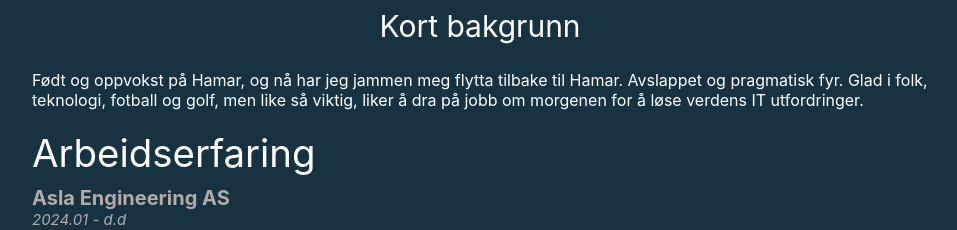
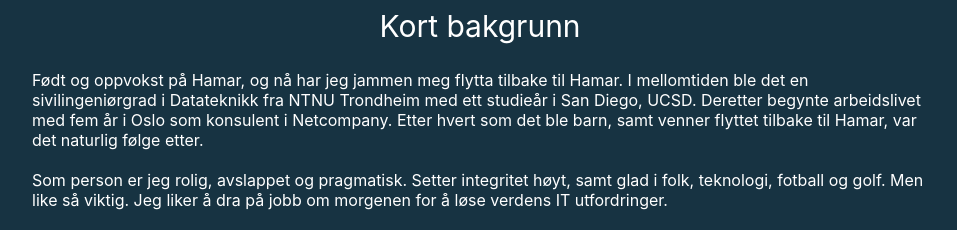
Before and after one commit to petterasla/asla, a React (Create React App) app in the folder asla-app/: page /background in a window 1280 px wide. Shown: the part 493-723 px from the top of the page, without its empty margins (160-1117 px from the left). Built offline with nearby package versions, Linux system fonts and the light colour scheme.

Commit message:
update background with more relevant story

```diff
--- a/asla-app/src/pages/Background/Background.tsx
+++ b/asla-app/src/pages/Background/Background.tsx
@@ -12,9 +12,14 @@ const Background = () => {
             Kort bakgrunn
         </div>
         <div className="about-me flex-item">
-            Født og oppvokst på Hamar, og nå har jeg jammen meg flytta tilbake til Hamar.
-            Avslappet og pragmatisk fyr. Glad i folk, teknologi, fotball og golf, men like så viktig,
-            liker å dra på jobb om morgenen for å løse verdens IT utfordringer.
+            Født og oppvokst på Hamar, og nå har jeg jammen meg flytta tilbake til Hamar. I mellomtiden ble det
+            en sivilingeniørgrad i Datateknikk fra NTNU Trondheim med ett studieår i San Diego, UCSD. Deretter
+            begynte arbeidslivet med fem år i Oslo som konsulent i Netcompany. Etter hvert som det ble barn,
+            samt venner flyttet tilbake til Hamar, var det naturlig følge etter.
+            <br></br>
+            <br></br>
+            Som person er jeg rolig, avslappet og pragmatisk. Setter integritet høyt, samt glad i folk, teknologi, fotball og golf.
+            Men like så viktig. Jeg liker å dra på jobb om morgenen for å løse verdens IT utfordringer.
         </div>
         <div className="CV-header flex-item">
             Arbeidserfaring
```
